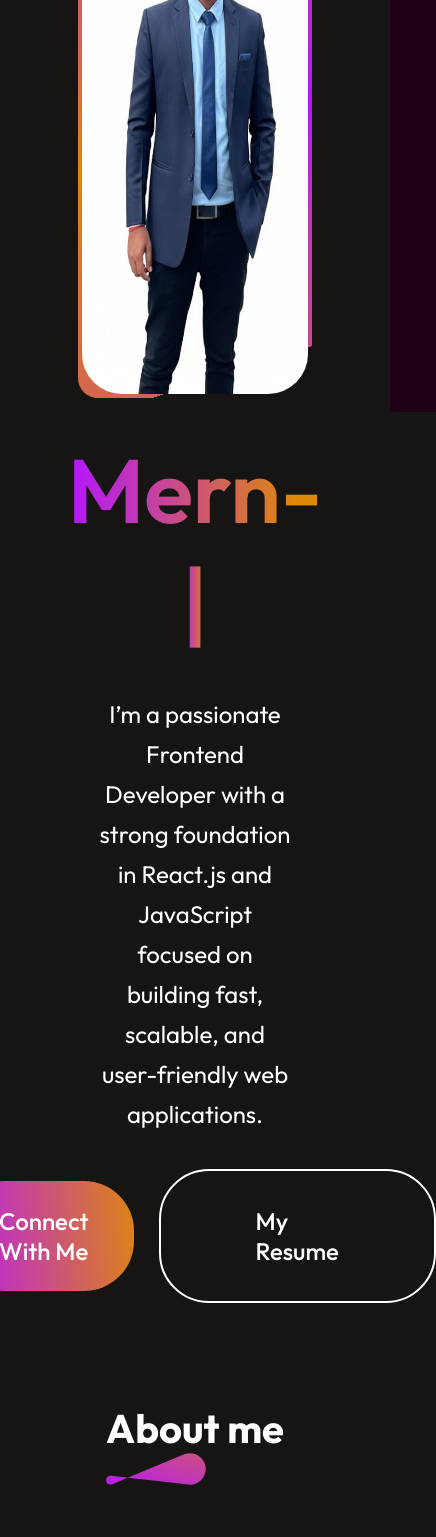
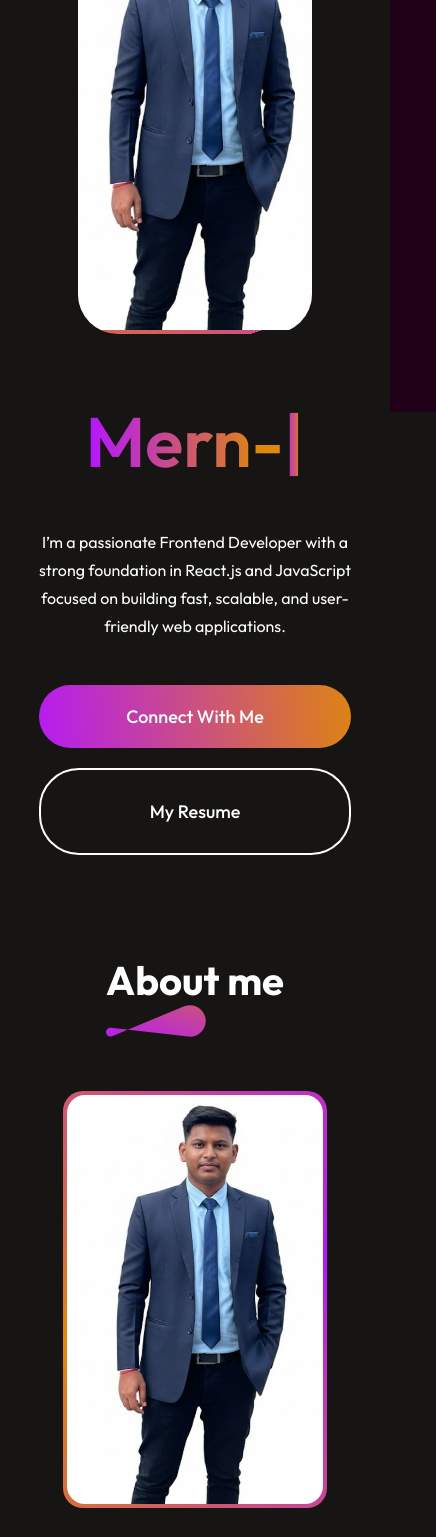
Before and after one commit to Naveen-Kumar48/Portfolio-in-React, a React (Vite) app: page / in a window 390 px wide. Shown: the part 432-1969 px from the top of the page, 436 px wide, since content can reach past the window. Built offline with nearby package versions, Linux system fonts and the light colour scheme.

Commit message:
feat: add initial styling for Hero and About components with responsive design.

```diff
--- a/src/Component/About.css
+++ b/src/Component/About.css
@@ -166,13 +166,13 @@
   .about-left {
     display: flex;
     justify-content: center;
-    width: 100%;
-    margin-bottom: 30px;
+    width: fit-content; /* Shrink to fit image + border */
+    max-width: 80%;
+    margin: 0 auto 30px auto;
   }
   .about-img {
     height: auto;
-    width: 80%;
-    max-width: 300px;
+    width: 100%; /* Fill container */
   }
   .about-para {
     font-size: 16px;
--- a/src/Component/Hero.css
+++ b/src/Component/Hero.css
@@ -100,17 +100,47 @@
   border-color: #b415ff;
 }
 @media (max-width: 768px) {
-    border-radius: 40px;
-  }
   .hero-img-container {
     width: 60%;
+    border-radius: 40px;
   }
   .Hero img {
     margin-top: 0;
     width: 100%;
+    height: auto;
     border: none;
     border-radius: 40px;
     display: block;
+  }
+  .Hero h1 {
+    margin-top: 30px;
+    width: 95%;
+    font-size: 40px;
+    line-height: 1.2;
+  }
+  .Hero p {
+    width: 90%;
+    font-size: 16px;
+    line-height: 28px;
+    margin: 10px 0;
+  }
+  .Hero-action {
+    flex-direction: column;
+    gap: 20px;
+    font-size: 18px;
+    font-weight: 500;
+    margin-bottom: 50px;
+    width: 100%;
+  }
+  .Hero-connect,
+  .Hero-resume {
+    width: 80%;
+    text-align: center;
+    padding: 20px 0;
+    border-radius: 40px;
+  }
+  .hero-img-container::before {
+    display: block; /* Ensure it is visible for the border effect */
   }
 }
 
```
